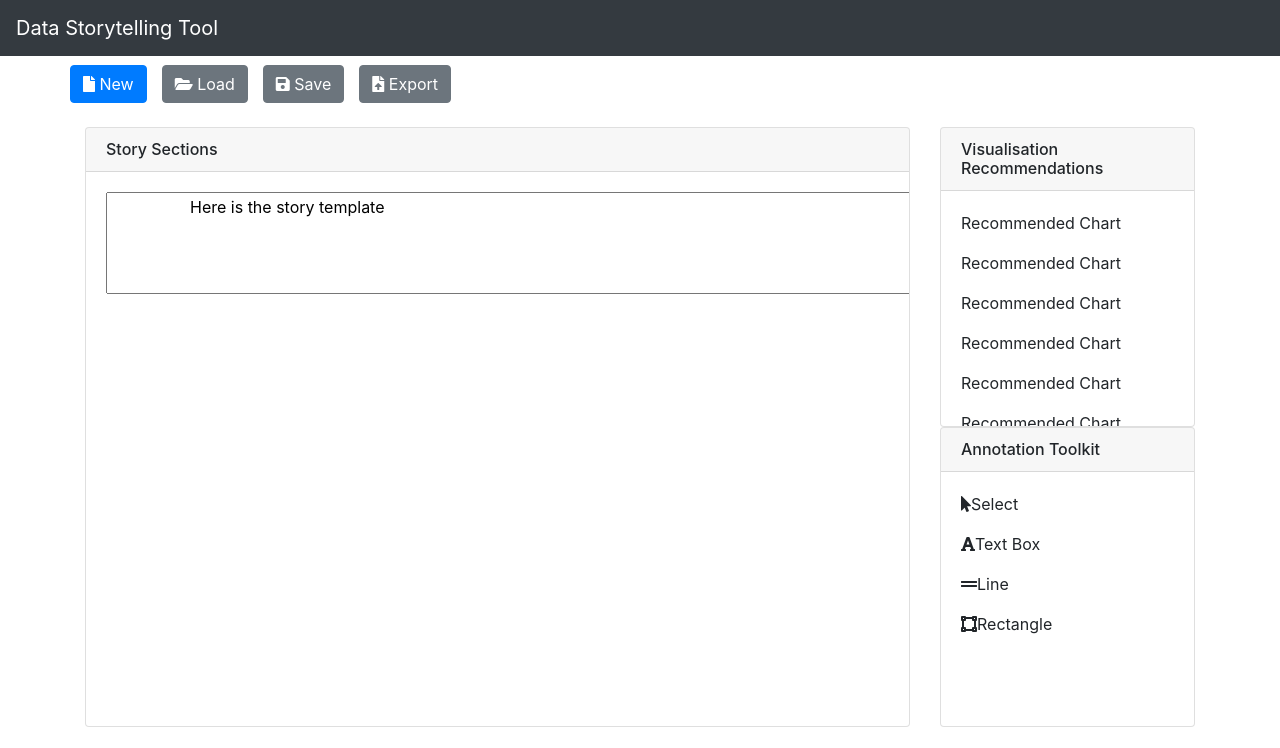
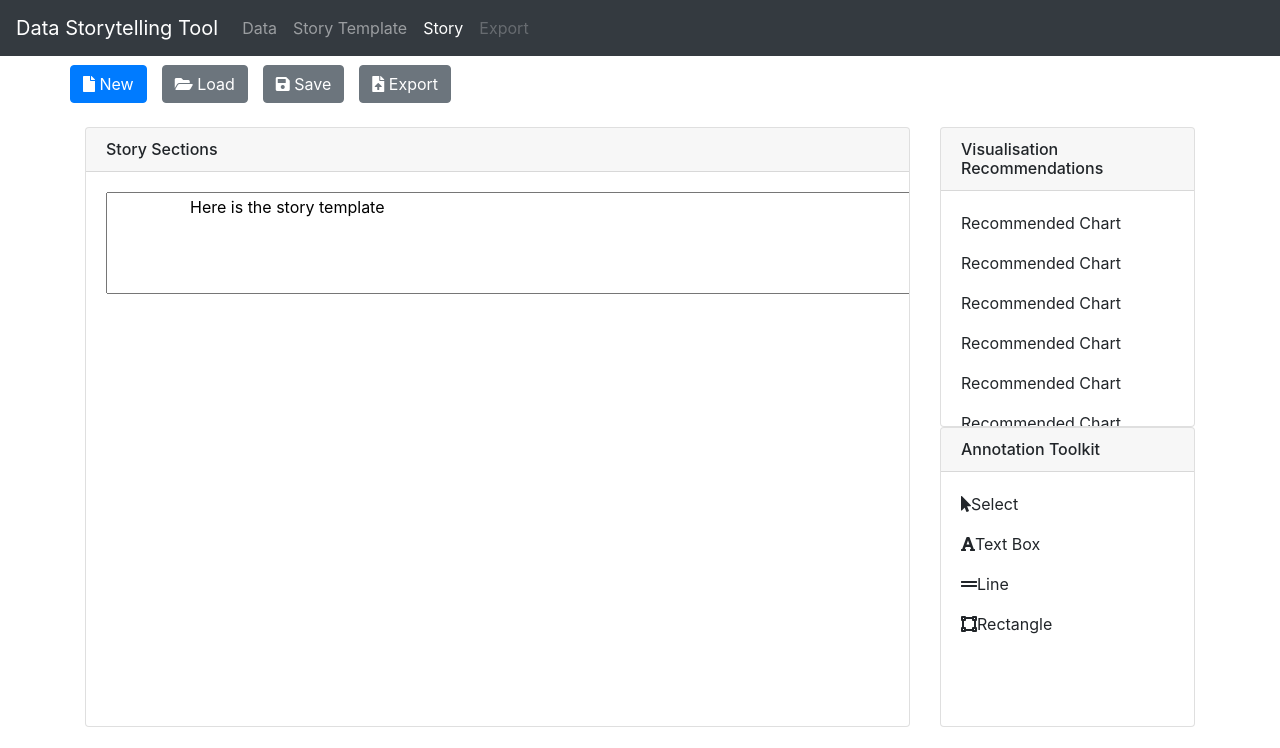
Before and after one commit to data-stories/storytelling, a plain HTML site: page index.html in a window 1280 px wide. Both pictures are taken after a click on the button "Create Story". Shown: the top 748 px of the page. Drawn offline with nearby package versions, Linux system fonts and the light colour scheme.

Commit message:
Added navbar navigation

```diff
--- a/index.html
+++ b/index.html
@@ -27,31 +27,21 @@
       </button>
 
       <div class="collapse navbar-collapse" id="navbarsExampleDefault">
-        <!--
+
         <ul class="navbar-nav mr-auto">
-          <li class="nav-item active">
-            <a class="nav-link" href="#">Home <span class="sr-only">(current)</span></a>
+          <li class="nav-item active" id="nav-data">
+            <a class="nav-link" href="#" onClick="switchView('data');">Data</a>
           </li>
-          <li class="nav-item">
-            <a class="nav-link" href="#">Link</a>
+          <li class="nav-item" id="nav-story-template">
+            <a class="nav-link disabled" onClick="switchView('story');" href="#">Story Template</a>
           </li>
-          <li class="nav-item">
-            <a class="nav-link disabled" href="#">Disabled</a>
+          <li class="nav-item" id="nav-story">
+            <a class="nav-link disabled" onClick="switchView('story');" href="#">Story</a>
           </li>
-          <li class="nav-item dropdown">
-            <a class="nav-link dropdown-toggle" href="http://example.com" id="dropdown01" data-toggle="dropdown" aria-haspopup="true" aria-expanded="false">Dropdown</a>
-            <div class="dropdown-menu" aria-labelledby="dropdown01">
-              <a class="dropdown-item" href="#">Action</a>
-              <a class="dropdown-item" href="#">Another action</a>
-              <a class="dropdown-item" href="#">Something else here</a>
-            </div>
+          <li class="nav-item" id="nav-export">
+            <a class="nav-link disabled" href="#">Export</a>
           </li>
         </ul>
-        <form class="form-inline my-2 my-lg-0">
-          <input class="form-control mr-sm-2" type="text" placeholder="Search" aria-label="Search">
-          <button class="btn btn-outline-success my-2 my-sm-0" type="submit">Search</button>
-        </form>
-      -->
       </div>
     </nav>
 
--- a/javascript/data_viewer.js
+++ b/javascript/data_viewer.js
@@ -283,3 +283,20 @@ function datasetSummary(){
   $("#dataset-summary").html(datasetSummary);
 
 }
+
+
+function validateData(){
+
+  //TODO: Actually validate that sensible options have been chosen
+  var dataIsValid = true;
+
+  if(dataIsValid){
+    $('#nav-story-template').find("a").removeClass("disabled");
+    $('#nav-story').find("a").removeClass("disabled");
+    switchView('story');
+  }
+  else{
+    //TODO: explain to the user what has gone wrong
+  }
+
+}
--- a/javascript/view.js
+++ b/javascript/view.js
@@ -64,7 +64,7 @@ var DATA_INSPECTOR_VIEW=`
     <br/>
 
     <div class="row" align="center">
-        <a class="btn btn-lg btn-primary" href="#" role="button" onClick="switchView(\'story\')">Create Story</a>
+        <a class="btn btn-lg btn-primary" href="#" role="button" onClick="validateData();">Create Story</a>
     </div>
 `
 
@@ -188,6 +188,9 @@ function switchView(view){
     if(view in VIEWS){
         $("main").html(VIEWS[view]+FOOTER);
 
+        $(".nav-item").removeClass("active");
+        $("#nav-"+view).addClass("active");
+
         if(view == "data" && DATAFILE){
           initView();
         }
```
